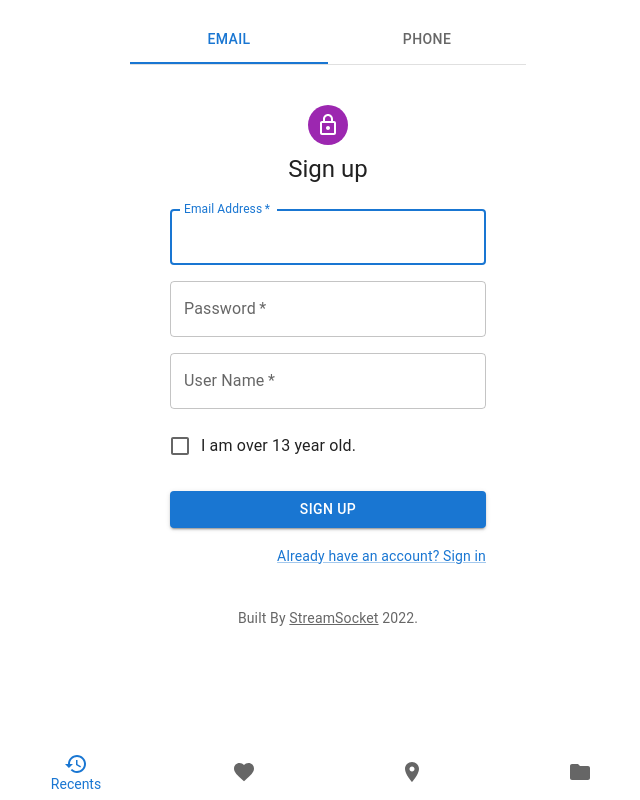
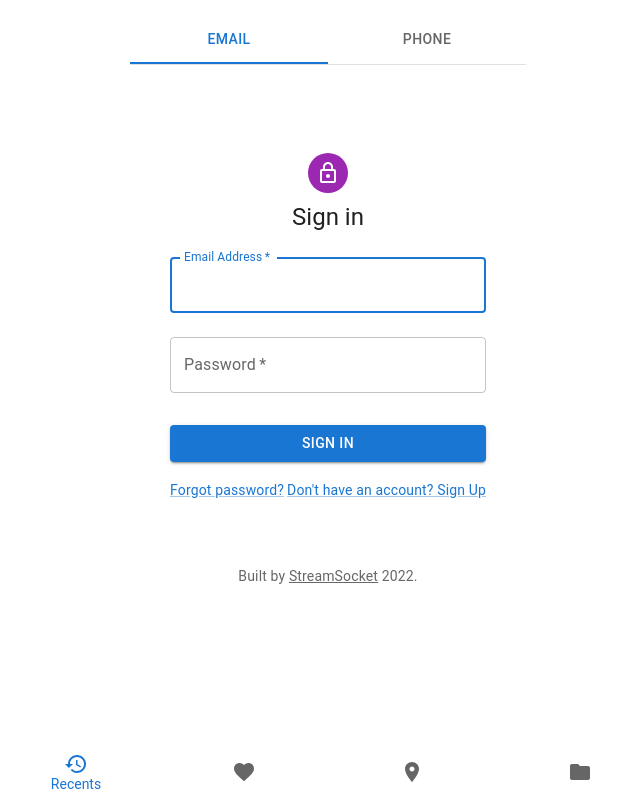
Before and after one commit to cmu-sie-team01/StreamSocket, a React (Create React App) app in the folder AppDev/frontend/: page / in a window 1280 px wide. Shown: the whole page, without its empty margins (312-952 px from the left). Built offline with nearby package versions, Linux system fonts and the light colour scheme.

Commit message:
Link to Backend

```diff
--- a/AppDev/frontend/src/SignIn.jsx
+++ b/AppDev/frontend/src/SignIn.jsx
@@ -36,19 +36,31 @@ export default function SignIn() {
       email: data.get('email'),
       password: data.get('password'),
     });
+    const email = data.get('email');
+    const password = data.get('password');
+    fetch('http://127.0.0.1:8000/users/token/', {
+      method: 'POST',
+      mode: 'cors',
+      headers: {
+        'Content-Type': 'application/json',
+      },
+      body: JSON.stringify({
+        username: email, password,
+      }),
+    })
+      .then((r) => r.json())
+      .then((res) => {
+        if (res) {
+          console.log(res);
+          alert('request sent');
+        }
+      });
   };
 
   return (
     <ThemeProvider theme={theme}>
       <Container component="main" maxWidth="xs">
         <CssBaseline />
-        <nav style={{ borderBottom: 'solid 1px', paddingBottom: '1rem' }}>
-          <Link to="/signup">Invoices</Link>
-          {' '}
-          |
-          {' '}
-          <Link to="/expenses">Expenses</Link>
-        </nav>
         <Box
           sx={{
             marginTop: 8,
--- a/AppDev/frontend/src/SignUpEmail.jsx
+++ b/AppDev/frontend/src/SignUpEmail.jsx
@@ -62,14 +62,35 @@ export default function SignUpEmail() {
   const [isEmailValid, setIsEmailValid] = useState(false);
   const [isUsernameValid, setIsUsernameValid] = useState(false);
   const [isPasswordValid, setIsPasswordValid] = useState(false);
+  const [isEmailExist, setIsEmailExist] = useState(false);
+  const ExistEmail = async (email) => {
+    fetch(`http://127.0.0.1:8000/users/emails/${email}`, {
+      method: 'GET',
+      mode: 'cors',
+      headers: {
+        'Content-Type': 'application/json',
+      },
 
-  const handleSubmit = (event) => {
+    })
+      .then((r) => r.json())
+      .then((res) => {
+        console.log(res);
+
+        if (res?.is_existed) {
+          setIsEmailExist(true);
+        } else {
+          setIsEmailExist(false);
+        }
+      });
+  };
+  const handleSubmit = async (event) => {
     event.preventDefault();
     const data = new FormData(event.currentTarget);
     const email = data.get('email');
     const username = data.get('userName');
     const password = data.get('password');
-    console.log(validEmail(email));
+    // const code = data.get('code');
+
     // email validation
     if (!validEmail(email)) {
       setIsEmailValid(true);
@@ -88,25 +109,30 @@ export default function SignUpEmail() {
     } else {
       setIsPasswordValid(false);
     }
-    console.log(isUsernameValid, isEmailValid, isPasswordValid);
-    if (validEmail(email) && validUserName(username) && validPw(password)) {
-      console.log('fetch!');
-      fetch('http://127.0.0.1:8000/users/token/', {
+
+    await ExistEmail(email).then(
+      () => {
+        console.log(isEmailExist);
+        if (!isEmailExist && validEmail(email) && validUserName(username) && validPw(password)) {
+          fetch('http://127.0.0.1:8000/users/user/', {
             method: 'POST',
             mode: 'cors',
             headers: {
               'Content-Type': 'application/json',
             },
-        body: JSON.stringify({ username, password }),
+            body: JSON.stringify({
+              username, password, email,
+            }),
           })
             .then((r) => r.json())
             .then((res) => {
               if (res) {
                 console.log(res);
-            alert('request sent');
               }
             });
         }
+      },
+    );
   };
 
   return (
@@ -138,10 +164,11 @@ export default function SignUpEmail() {
                   name="email"
                   autoComplete="email"
                   autoFocus
-                  error={isEmailValid}
-                  helperText={isEmailValid && 'Invalid email.(example@email.com)'}
+                  error={isEmailValid || isEmailExist}
+                  helperText={(isEmailValid && 'Invalid email.(example@email.com)') || (isEmailExist && 'Email Exists')}
                 />
               </Grid>
+
               <Grid item xs={12}>
                 <TextField
                   required
--- a/AppDev/frontend/src/tabs.jsx
+++ b/AppDev/frontend/src/tabs.jsx
@@ -4,7 +4,7 @@ import Tabs from '@mui/material/Tabs';
 import Tab from '@mui/material/Tab';
 import Typography from '@mui/material/Typography';
 import Box from '@mui/material/Box';
-import SignUpPhone from './SignUpPhone';
+import SignIn from './SignIn';
 import SignUpEmail from './SignUpEmail';
 
 function TabPanel(props) {
@@ -65,10 +65,10 @@ export default function BasicTabs() {
         </Tabs>
       </Box>
       <TabPanel value={value} index={0}>
-        <SignUpEmail />
+        <SignIn />
       </TabPanel>
       <TabPanel value={value} index={1}>
-        <SignUpPhone />
+        <SignUpEmail />
       </TabPanel>
     </Box>
 
```
Also changed, not shown: 2 other files (tests, documents, lock files or other folders). Lines whose indentation alone changed are shown as unchanged.
